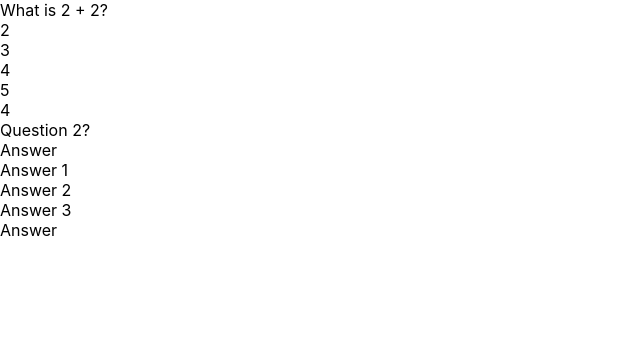
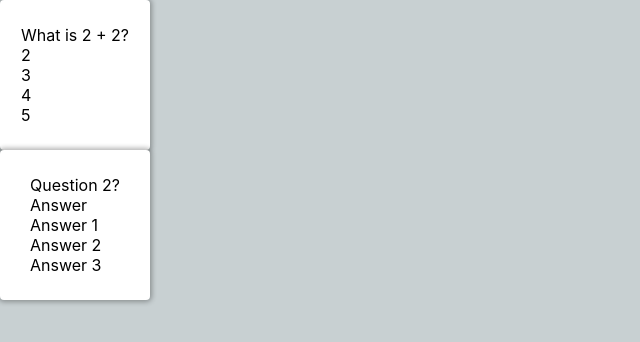
Before and after one commit to MaianneThornton/React-FlashcardQuiz, a React (Create React App) app: page / in a window 1280 px wide. Shown: the top 342 px of the page, without its empty margins (0-640 px from the left). Built offline with nearby package versions, Linux system fonts and the light colour scheme.

Commit message:
feat: initial styles complete

```diff
--- a/src/App.css
+++ b/src/App.css
@@ -1,38 +1,26 @@
-.App {
-  text-align: center;
+body {
+  background-color: #c8d0d2;
 }
 
-.App-logo {
-  height: 40vmin;
-  pointer-events: none;
+.card {
+  display: flex;
+  justify-content: center;
+  align-items: center;
+  position: relative;
+  border-radius: 0.25rem;
+  box-shadow: 0 0 5px 2px rgba(0, 0, 0, 0.3);
+  background-color: white;
+  height: 150px;
+  width: 150px;
 }
 
-@media (prefers-reduced-motion: no-preference) {
-  .App-logo {
-    animation: App-logo-spin infinite 20s linear;
-  }
+.card .front,
+.card .back {
+  position: absolute;
+  padding: 1rem;
+  backface-visibility: hidden;
 }
 
-.App-header {
-  background-color: #282c34;
-  min-height: 100vh;
-  display: flex;
-  flex-direction: column;
-  align-items: center;
-  justify-content: center;
-  font-size: calc(10px + 2vmin);
-  color: white;
+.card .back {
+  transform: rotateY(180deg);
 }
-
-.App-link {
-  color: #61dafb;
-}
-
-@keyframes App-logo-spin {
-  from {
-    transform: rotate(0deg);
-  }
-  to {
-    transform: rotate(360deg);
-  }
-}
```
